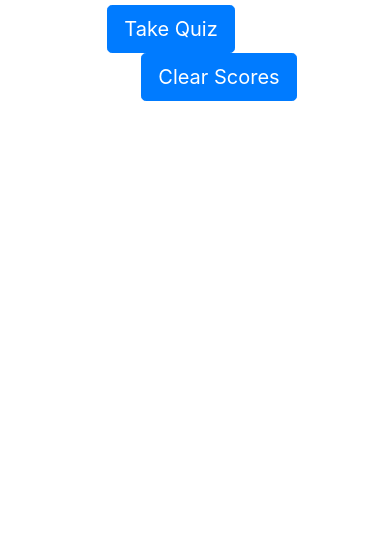
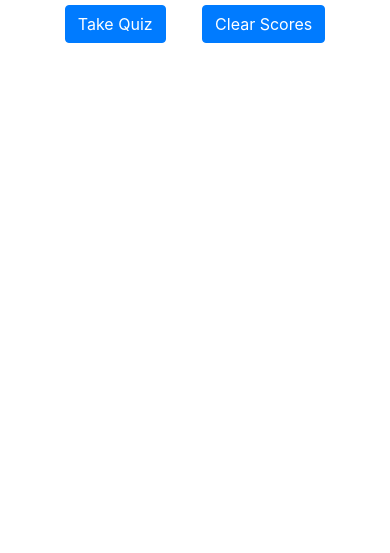
Before and after one commit to reanderson89/code-quiz, a plain HTML site: page highscores.html in a window 390 px wide. Shown: the part 291-844 px from the top of the page. Drawn offline with nearby package versions, Linux system fonts and the light colour scheme.

Commit message:
fixed responsive issue for mobile device.

```diff
--- a/highscores.html
+++ b/highscores.html
@@ -32,7 +32,7 @@
           <div class="text-center">
             <button
               type="button"
-              class="btn btn-primary btn-lg mr-5"
+              class="btn btn-primary btn-md mr-3"
               id="take-again"
               onclick="document.location='index.html'"
             >
@@ -40,7 +40,7 @@
             </button>
             <button
               type="button"
-              class="btn btn-primary btn-lg ml-5"
+              class="btn btn-primary btn-md ml-3"
               id="clear-scores"
 
             >
```
